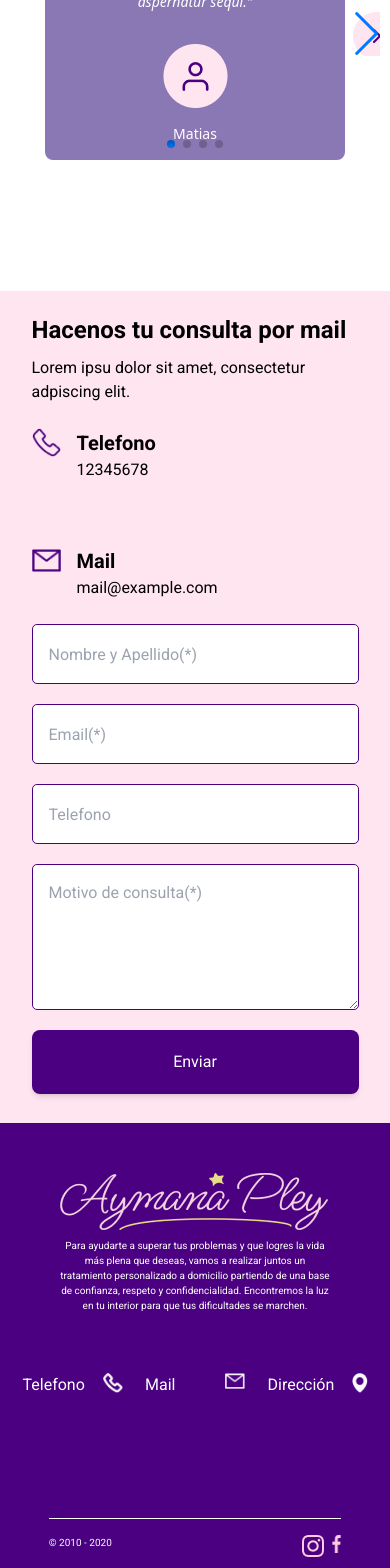
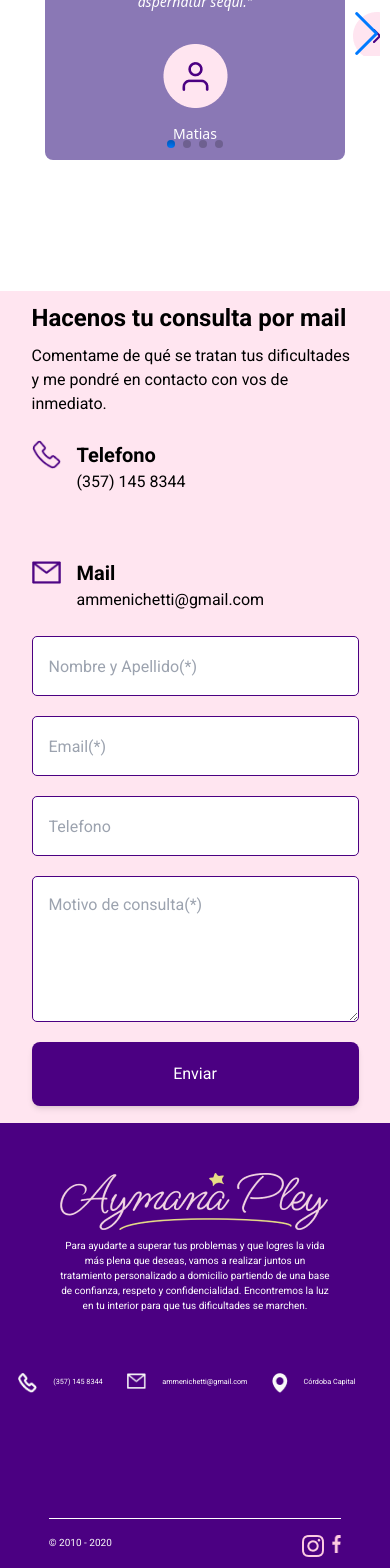
Before and after one commit to MatiasOrlando/landing-freelance, a React (Vite) app: page / in a window 390 px wide. Shown: the part 4232-5800 px from the top of the page. Built offline with nearby package versions, Linux system fonts and the light colour scheme; the HTML template or start-up script is replaced by a standard one.

Commit message:
footer component styles & responsive finished

```diff
--- a/src/components/Aboutme/Aboutme.jsx
+++ b/src/components/Aboutme/Aboutme.jsx
@@ -4,7 +4,7 @@ const Aboutme = () => {
   return (
     <div className="xl:flex flex-row lg:flex-row md:flex-row sm:flex-row xs:flex flex-col-reverse lg:mt-[0px] md:mt-[0px] sm:mt-[0px] xs:mt-[60px] lg:w-full md:w-full sm:w-full xl:lg:h-[600px] lg:h-[500px] md:h-[400px] sm:h-[350px]  bg-gray">
       <div className="flex items-center sm:items-start justify-center sm: justify-left  lg:w-1/2 md:w-1/2 sm:w-1/2 xs:w-full lg:h-[300px] md:h-[300px] sm:h-[350px] xs:h-[300px] ">
-        <div className="lg:w-[474px] lg:h-[300px] md:w-[350px] md:h-[250px] sm:h-[50px]  sm:w-[250px] xs:w-[400px] xl:pt-6 lg:pt-4  md:pt-1 sm:pt-0 xs:pt-0">
+        <div className="lg:w-[474px] lg:h-[300px] md:w-[350px] md:h-[250px] sm:h-[50px]  sm:w-[250px] xs:w-[400px] xl:pt-4 lg:pt-3 md:pt-1 sm:pt-0 xs:pt-0">
           <h3 className="font-roboto font-[700] xl:text-[35px] lg:text-[25px] md:text-[20px]  sm:text-[20px] xs:text-[16px]  sm:pt-[8px] text-secondary">
             SOBRE MÍ
           </h3>
--- a/src/components/Footer/Footer.jsx
+++ b/src/components/Footer/Footer.jsx
@@ -20,19 +20,25 @@ const Footer = () => {
           </div>
         </div>
         <div className="contactInfo flex-col  flex justify-between pt-[60px]  h-[200px] font-roboto">
-          <div className="flex w-[100px] justify-between">
-            <p className="text-[white] ">Telefono </p>
+          <div className="xl:flex flex-row lg:flex flex-row md:flex flex-row sm:flex flex-row xs:flex flex-row-reverse  w-[250px]  xl:justify-end lg:justify-end md:justify-end sm:justify-end sm:justify-center xs:justify-center">
+            <p className="text-[white] px-4  xl:text-[13px] lg:text-[13px]  md:text-[13px]  sm:text-[10px] xs:text-[7.28px] xl:pt-0 lg:pt-0 md:pt-0 sm:pt-0 xs:pt-1">
+              (357) 145 8344
+            </p>
             <img
               src="assets/whitephone.png"
-              className="w-[19.5px] h-[19.5px]"
+              className="w-[19.5px] h-[19.5px] xl:mb-0 lg:mb-0 md:mb-0 sm:mb-0 xs:mb-8"
             />
           </div>
-          <div className="flex w-[100px] justify-between">
-            <p className="text-[white]">Mail</p>
+          <div className="xl:flex flex-row lg:flex flex-row md:flex flex-row sm:flex flex-row xs:flex flex-row-reverse  xl:w-[250px] lg:w-[250px] md:w-[250px] sm:w-[150px]  xs:w-[119px] xl:justify-end lg:justify-end md:justify-end sm:justify-end sm:justify-center xs:justify-center">
+            <p className="text-[white] px-4 xl:text-[13px] lg:text-[13px]  md:text-[13px]  sm:text-[10px] xs:text-[7.28px] xl:pt-0 lg:pt-0 md:pt-0 sm:pt-0 xs:pt-1">
+              ammenichetti@gmail.com
+            </p>
             <img src="assets/whiteletter.png" className="w-[20px] h-[16px]" />
           </div>
-          <div className="flex w-[100px] justify-between">
-            <p className="text-[white]"> Dirección</p>
+          <div className="xl:flex flex-row lg:flex flex-row md:flex flex-row sm:flex flex-row xs:flex flex-row-reverse  w-[250px] xl:justify-end lg:justify-end md:justify-end sm:justify-end sm:justify-center  xs:justify-center">
+            <p className="text-[white] px-4  xl:text-[13px] lg:text-[13px]  md:text-[13px]  sm:text-[10px] xs:text-[7.28px] xl:pt-0 lg:pt-0 md:pt-0 sm:pt-0.5 xs:pt-1">
+              Córdoba Capital
+            </p>
             <img src="assets/address.png" className="w-[15.6px] h-[19.5px]" />
           </div>
         </div>
--- a/src/components/contact/Content.jsx
+++ b/src/components/contact/Content.jsx
@@ -1,18 +1,24 @@
-import React from 'react';
-import { Icons } from './Icons';
+import React from "react";
+import { Icons } from "./Icons";
 
 export const Content = () => {
   return (
-    <div className='flex flex-col w-[325px]'>
-      <h1 className='font-bold font-roboto text-[24px] pb-2'>
+    <div className="flex flex-col w-[325px]">
+      <h1 className="font-bold font-roboto text-[24px] pb-2">
         Hacenos tu consulta por mail
       </h1>
-      <p className='font-roboto w-[325px]'>
-        Lorem ipsu dolor sit amet, consectetur adpiscing elit.
+      <p className="font-roboto w-[325px]">
+        Comentame de qué se tratan tus dificultades y me pondré en contacto con
+        vos de inmediato.
       </p>
-      <div className='flex flex-col gap-10'>
-        <Icons src='phone.png' title='Telefono' data='12345678' />
-        <Icons src='letter.png' title='Mail' data='mail@example.com' />
+      <div className="flex flex-col gap-10">
+        <Icons src="phone.png" title="Telefono" data="(357) 145 8344" />
+        <Icons
+          src="letter.png"
+          title="Mail"
+          data="ammenichetti@gmail.com
+"
+        />
       </div>
     </div>
   );
--- a/src/index.css
+++ b/src/index.css
@@ -3,6 +3,9 @@
 @tailwind components;
 @tailwind utilities;
 
+.jeje {
+  background-color: #f796be;
+}
 .hrFooter {
   width: 75%;
   border: 0;
```
